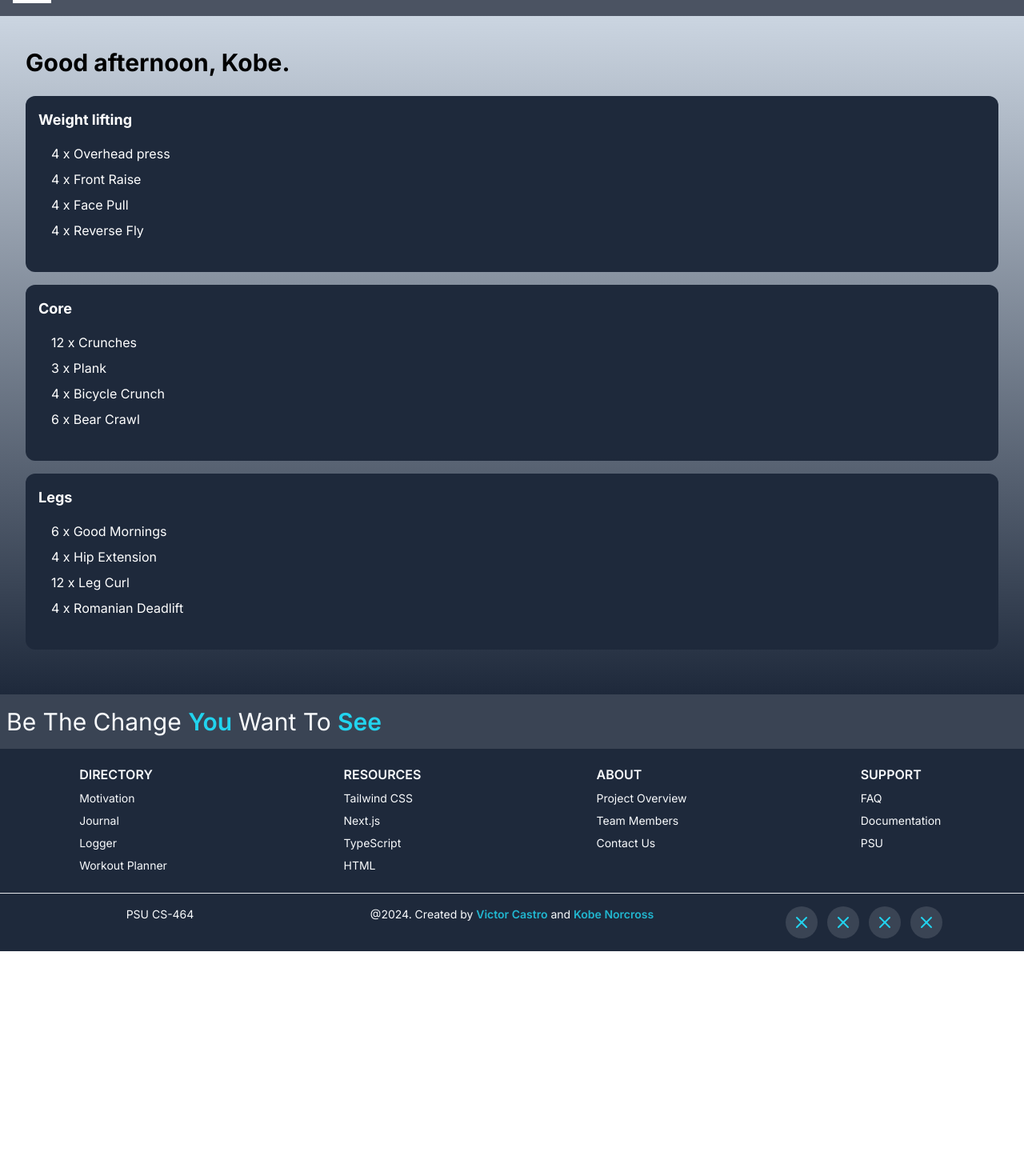
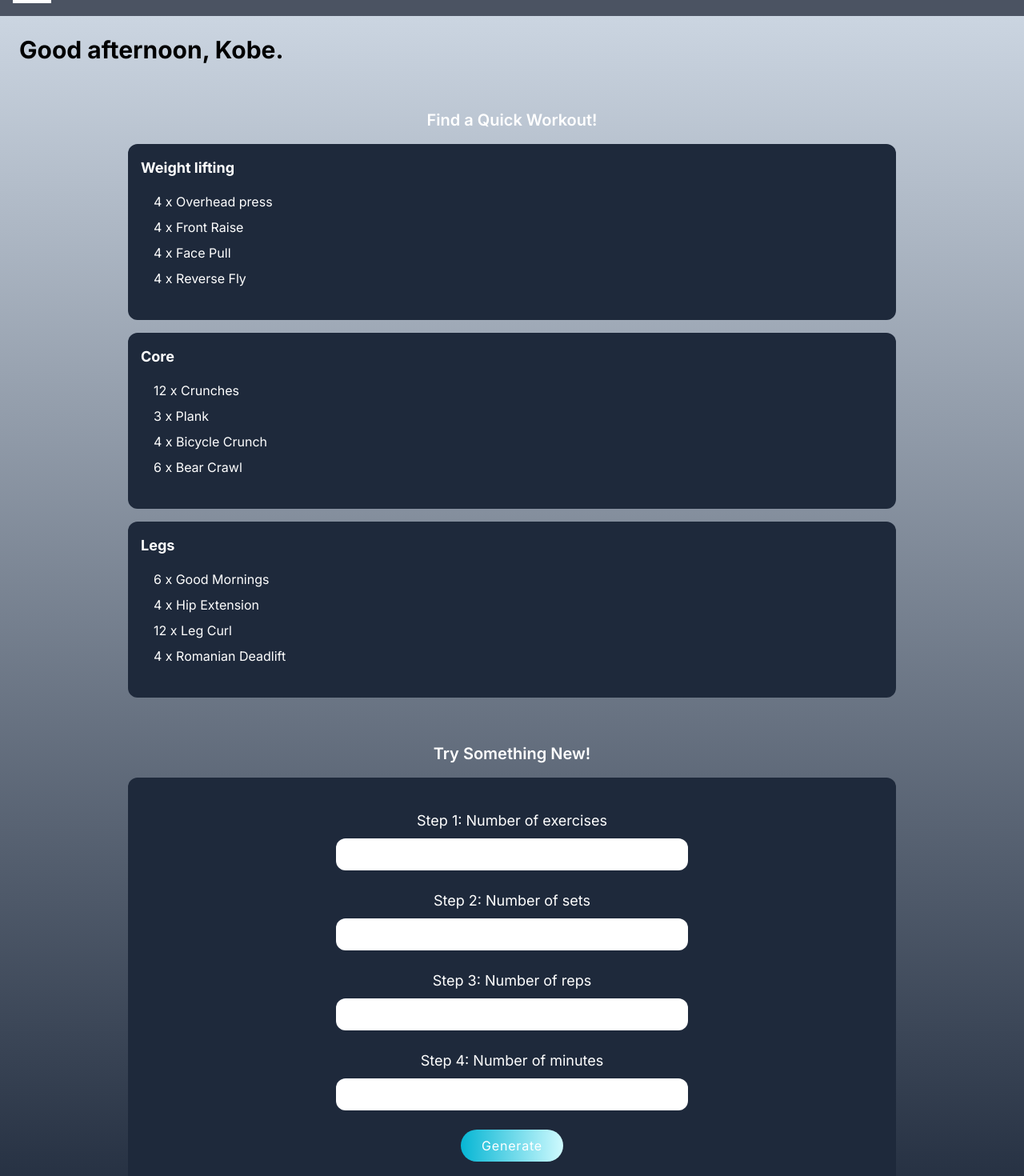
Before and after one commit to Norcrossover/fitness-finesse, a Next.js app: page /dashboard/planner in a window 1280 px wide. Shown: the part 60-1530 px from the top of the page at 80% size. Before the commit the page ends 1249 px from the top, so only its background shows below. Built offline with nearby package versions, Linux system fonts and the light colour scheme.

Commit message:
Changed button to .tsx, added form component plus integration, and fixed styling

```diff
--- a/app/dashboard/journal/page.tsx
+++ b/app/dashboard/journal/page.tsx
@@ -2,11 +2,11 @@ import Button from "@/components/common/Button";
 
 const Journal = () => {
   return (
-    <div className="container mx-auto h-screen flex flex-col items-center justify-center mt-10 gap-6">
-      <h1 className="text-4xl lg:text-5xl text-center sm:font-bold mb-6">
+    <div className="container mx-auto h-screen flex flex-col items-center justify-center mt-10 gap-10">
+      <h1 className="text-4xl lg:text-5xl text-center sm:font-bold">
         Define your future self
       </h1>
-      <div className="flex gap-6 mb-6">
+      <div className="flex flex-col sm:flex-row gap-6 sm:gap-20">
         <Button text="Goals" className="button-rounded-cyan" />
         <Button text="Reflect" className="button-rounded-cyan" />
       </div>
--- a/app/dashboard/planner/page.tsx
+++ b/app/dashboard/planner/page.tsx
@@ -1,11 +1,15 @@
 import WorkoutCategory from "@/components/features/workout/WorkoutCategory";
+import FormWorkout from "@/components/features/workout/FormWorkout";
+import Button from "@/components/common/Button";
 
 const Planner = () => {
   return (
-    <div className="flex flex-col mx-8 my-10">
-      {/* Not sure if we want to pass in a prop of user here */}
-      <h1 className="text-3xl font-bold mb-6">Good afternoon, Kobe.</h1>
-      <div className="w-3/4 text-center sm:w-auto sm:text-left">
+    <>
+      {/* Not sure if we're going to take into account the user */}
+      <h1 className="text-3xl font-bold mx-6 my-6">Good afternoon, Kobe.</h1>
+      <div className="container text-white flex flex-col items-center my-14">
+        <h2 className="text-xl font-semibold mb-4">Find a Quick Workout!</h2>
+        <div className="w-3/4">
           <WorkoutCategory
             title="Weight lifting"
             exercises={[
@@ -34,7 +38,23 @@ const Planner = () => {
             ]}
           />
         </div>
+        <h2 className="text-xl font-semibold mb-4 mt-10">Try Something New!</h2>
+        <form className="w-full flex justify-center">
+          <fieldset className="bg-slate-800 p-10 text-center rounded-xl w-3/4">
+            <legend className="sr-only">Try Something New</legend>
+            <FormWorkout
+              step={1}
+              title="Number of exercises"
+              label="exercises"
+            />
+            <FormWorkout step={2} title="Number of sets" label="sets" />
+            <FormWorkout step={3} title="Number of reps" label="reps" />
+            <FormWorkout step={4} title="Number of minutes" label="minutes" />
+            <Button text="Generate" className="button-rounded-cyan" />
+          </fieldset>
+        </form>
       </div>
+    </>
   );
 };
 
--- a/app/globals.css
+++ b/app/globals.css
@@ -29,7 +29,7 @@ body {
 }
 
 .button-rounded-cyan {
-  @apply bg-gradient-to-l from-cyan-100 to-cyan-400 tracking-wider w-24 sm:w-32 p-2 sm:mx-10 lg:mx-28 rounded-full hover:bg-cyan-300 transition duration-300;
+  @apply bg-gradient-to-l from-cyan-100 to-cyan-500 tracking-wider w-24 sm:w-32 p-2 rounded-full  hover:from-cyan-200 hover:to-cyan-700 transition duration-300;
 }
 
 .background-theme {
--- /dev/null
+++ b/components/features/workout/FormWorkout.tsx
@@ -0,0 +1,23 @@
+// For each item
+// E.g. Step 1: # Number of exercises
+type FormWorkoutProps = {
+  step: number;
+  title: string;
+  label: string;
+};
+
+const FormSection = ({ step, title, label }: FormWorkoutProps) => (
+  <div>
+    {/* This can be changed to the data we actually need */}
+    <h3 className="text-lg mb-2">{`Step ${step}: ${title}`}</h3>
+    <input
+      id={label}
+      name={label}
+      type="number"
+      min={0}
+      className="w-1/2 p-2 rounded-xl bg-white text-black mb-6 focus:outline-none focus:ring-2 focus:ring-cyan-400"
+    />
+  </div>
+);
+
+export default FormSection;
--- a/components/features/workout/WorkoutCategory.tsx
+++ b/components/features/workout/WorkoutCategory.tsx
@@ -1,4 +1,5 @@
 // For each item
+// E.g. Weight lifting, 4 x lorem ipsum 4 x lorem ipsum ...
 type Category = {
   title: string;
   exercises: string[];
@@ -8,8 +9,8 @@ const WorkoutCategory = ({ title, exercises }: Category) => {
   return (
     // Similar to that of the wire frame
     <div className="text-white mb-4 bg-slate-800 rounded-xl p-4">
-      <h2 className="text-lg font-bold">{title}</h2>
-      <div className="p-4 rounded-lg">
+      <h3 className="text-lg font-bold">{title}</h3>
+      <div className="p-4">
         {/* Placeholder data, later it will loop through exercised fetched from */}
         {exercises.map((exercise, index) => (
           <p key={index} className="mb-2">
```
Also changed, not shown: components/common/Button.tsx (renamed from components/common/Button.jsx, +7 -1 lines). Lines whose indentation alone changed are shown as unchanged.
